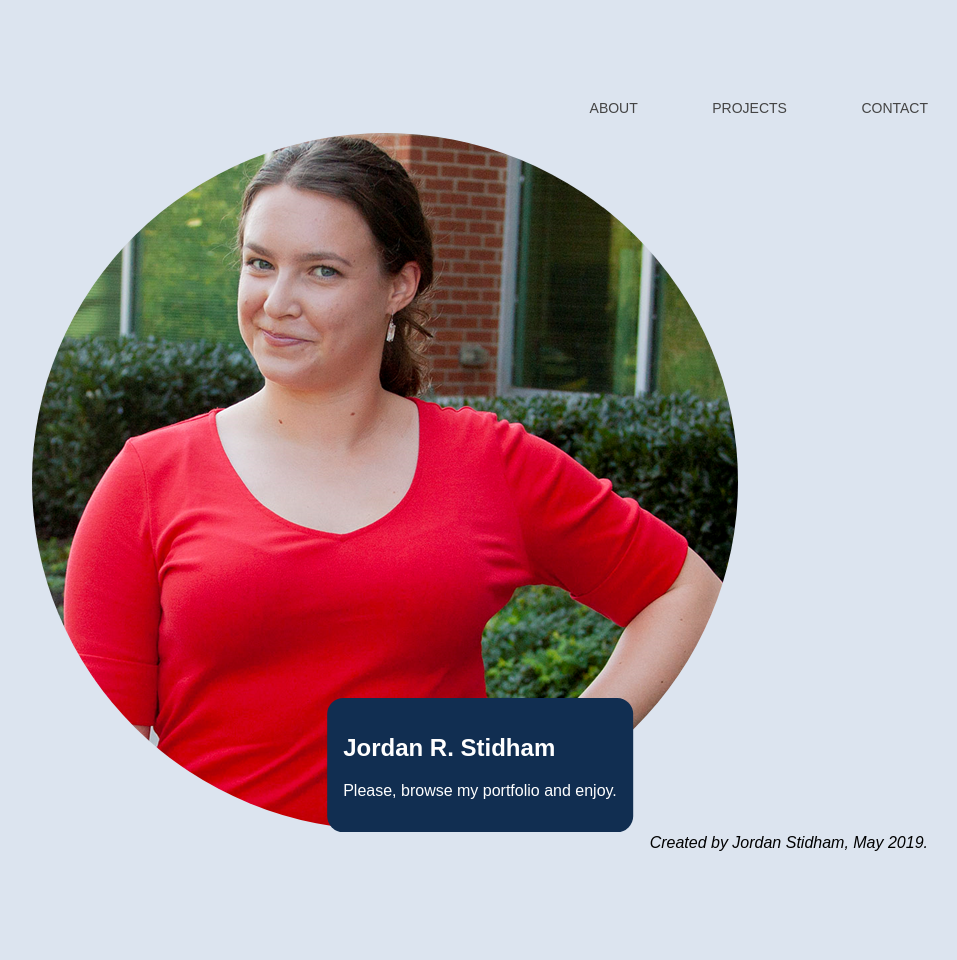
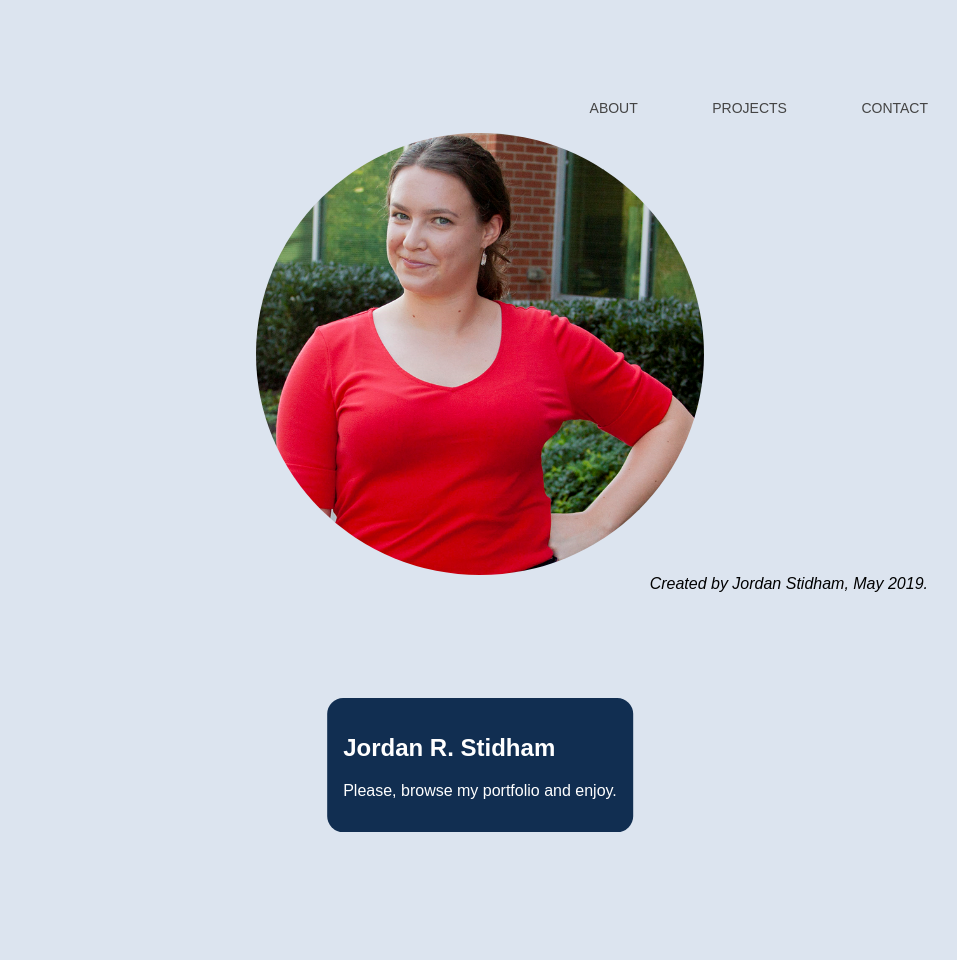
Before and after one commit to jordanstidham/PORTFOLIO, a Jekyll site: the page built from README.md, in a window 1280 px wide. Shown: the whole page, without its empty margins (160-1117 px from the left). Built offline with Jekyll 4.4.1, drawn with Linux system fonts in a browser that asks for light colours; our own code applies the rules of GitHub Pages for plain Markdown files.

Commit message:
Update default.html

```diff
--- a/_layouts/default.html
+++ b/_layouts/default.html
@@ -13,10 +13,15 @@
     		</ul>
 		</header>
    		<div id="container1">
-			<img src="headshot.png" alt="headshot" class=rounded-corners;>
+			<img src="headshot.png" alt="headshot" class="rounded-corners, center";>
 			<style>
 				img {
 				  border-radius: 50%; }
+				.center {
+				  display: block;
+				  margin-left: auto;
+				  margin-right: auto;
+				  width: 50%;}
 				    section {
 					background: #112E51;
 					color: white;
```
